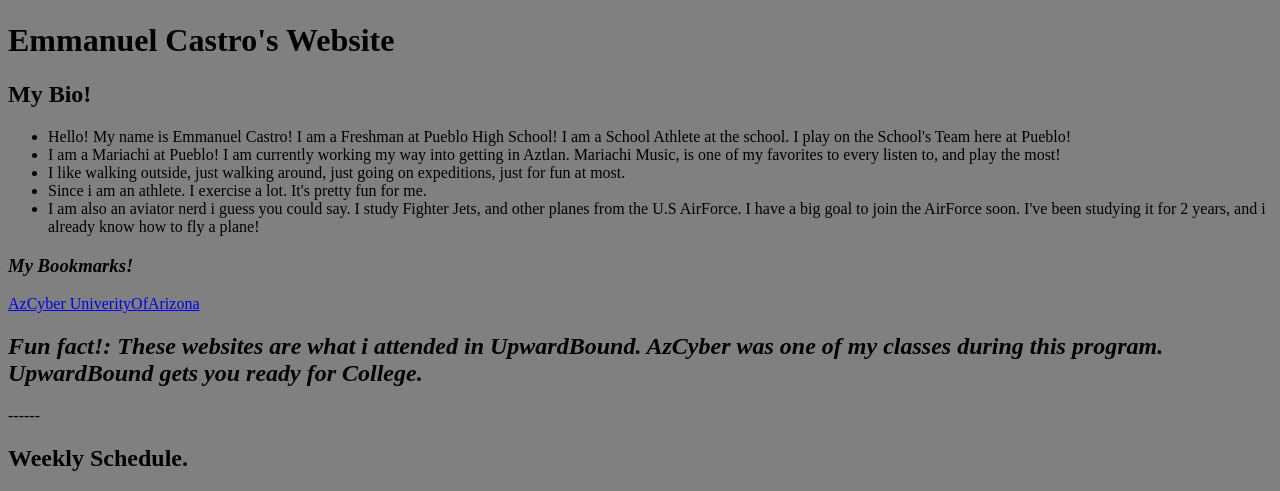
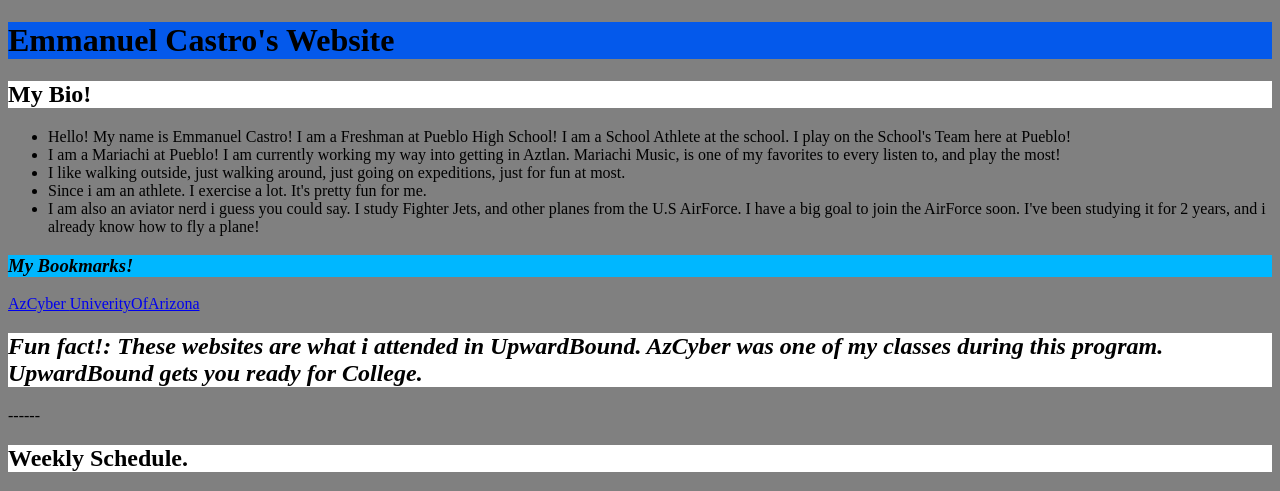
Before and after one commit to Emmanuel778-tech/Personal-Website-Project-p1-, a plain HTML site: page index.html in a window 1280 px wide. Shown: the part 261-752 px from the top of the page. Drawn offline with Linux system fonts and the light colour scheme.

Commit message:
progress3

```diff
--- a/index.html
+++ b/index.html
@@ -4,14 +4,11 @@
     <meta charset="UTF-8">
     <meta name="viewport" content="width=device-width, initial-scale=1.0">
     <title>Emmanuel's Website</title>
-    <style>
-        body {
-            background-color:gray;
-        }
-    </style>
+    <link rel="stylesheet"href="styles.css">
 </head>
 <body>
     <img src="https://cdn.pixabay.com/photo/2012/10/26/02/18/fighter-jet-63090_640.jpg"width="350"px height="250">
+
     <h1><b>Emmanuel Castro's Website</b></h1>
     <h2><b>My Bio!</b></h2>
     <ul>
--- /dev/null
+++ b/styles.css
@@ -0,0 +1,15 @@
+body {
+    background-color:gray;
+}
+
+h1 {
+    background-color: rgb(4, 89, 235);
+}
+
+h2 {
+    background-color: white;
+}
+
+h3 {
+    background-color: rgb(0, 183, 255);
+}
```
